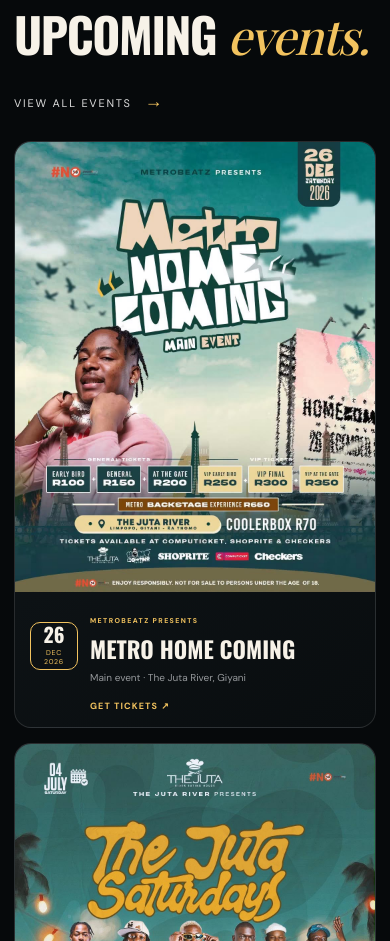
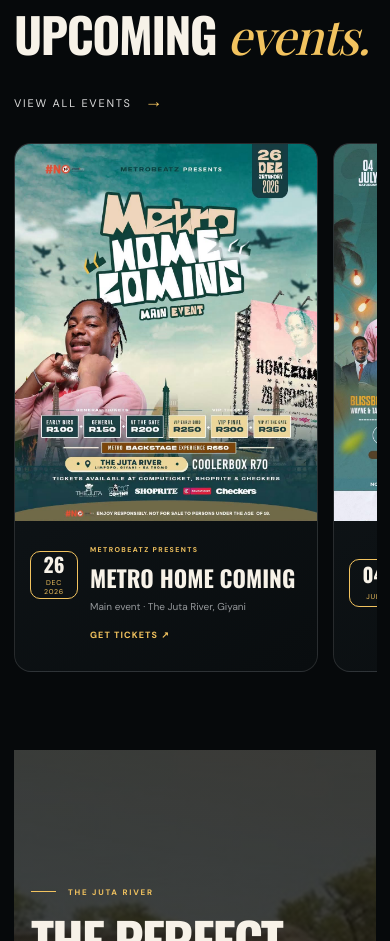
Before and after one commit to nsukuTechGeek888/juta-river-lodge-website, a plain HTML site: page index.html in a window 390 px wide. Shown: the part 1058-1999 px from the top of the page. Drawn offline with nearby package versions, Linux system fonts and the light colour scheme; a web font is replaced by a local one.

Commit message:
updated website

```diff
--- a/style.css
+++ b/style.css
@@ -136,10 +136,10 @@
 
 @media(max-width:900px){
   :root{--header-h:72px}
-  .desktop-nav,.header-cta{display:none}
-  .menu-btn{display:flex}
+  .desktop-nav,.header-cta{display:none!important}
+  .menu-btn{display:flex!important}
   .site-header{height:72px;padding:0 17px;background:rgba(5,8,9,.8)}
-  .mobile-menu{display:block;position:fixed;inset:72px 12px auto;z-index:39;opacity:0;visibility:hidden;transform:translateY(-10px);transition:.25s var(--ease);pointer-events:none}
+  .mobile-menu{display:block!important;position:fixed;inset:72px 12px auto;z-index:39;opacity:0;visibility:hidden;transform:translateY(-10px);transition:.25s var(--ease);pointer-events:none}
   .mobile-menu nav{display:flex;flex-direction:column;gap:4px;padding:12px;background:rgba(8,11,13,.97);border:1px solid rgba(255,255,255,.12);border-radius:18px;box-shadow:0 25px 70px rgba(0,0,0,.5);backdrop-filter:blur(20px)}
   .mobile-menu a{padding:16px 14px;border-radius:12px;color:#eee;font-size:12px;font-weight:700;text-transform:uppercase;letter-spacing:.12em}
   .mobile-menu a:hover{background:rgba(242,195,95,.09);color:var(--gold)}
@@ -163,6 +163,27 @@
   .booking-actions{justify-content:flex-start}
   .footer-main{grid-template-columns:1fr 1fr}
   .footer-brand{grid-column:1/-1}
+}
+
+@media(max-width:900px){
+  /* Mobile events are a horizontal swipe carousel, not a vertical stack. */
+  .events-grid{
+    display:flex;
+    overflow-x:auto;
+    overflow-y:hidden;
+    flex-wrap:nowrap;
+    gap:16px;
+    padding:2px 2px 16px;
+    margin-right:-1px;
+    scroll-snap-type:x mandatory;
+    -webkit-overflow-scrolling:touch;
+    scrollbar-width:none;
+  }
+  .events-grid::-webkit-scrollbar{display:none}
+  .event-card{
+    flex:0 0 min(78vw,390px);
+    scroll-snap-align:start;
+  }
 }
 
 @media(max-width:560px){
```
Also changed, not shown: 1 other file.
